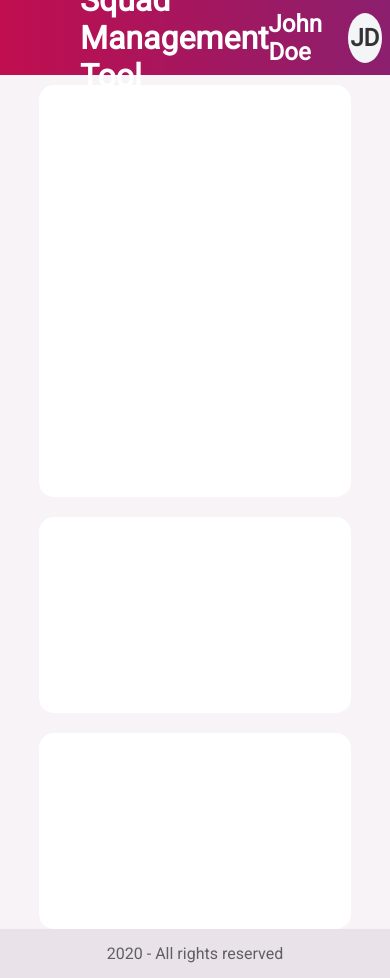
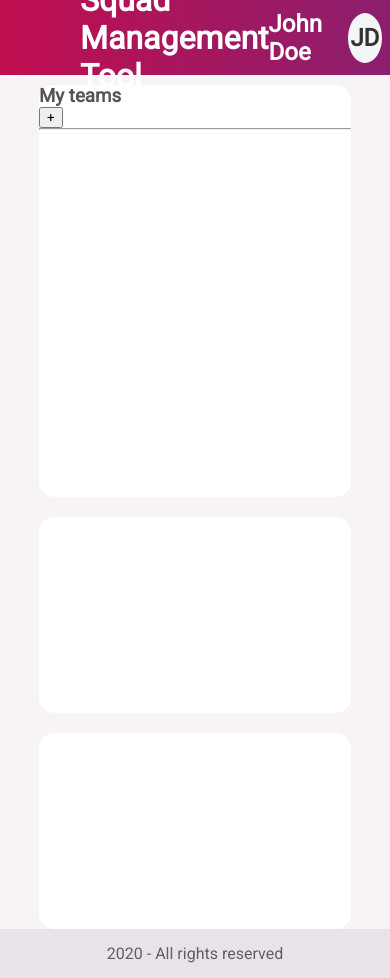
Before and after one commit to tarfao/venturus_teste, a React (Create React App) app: page / in a window 390 px wide. Built offline with nearby package versions, Linux system fonts and the light colour scheme.

Commit message:
trocando as divs por sections, e adicionando o header ao my teams

```diff
--- a/src/index.css
+++ b/src/index.css
@@ -22,20 +22,20 @@ body {
 }
 
 @media(max-width: 600px){
-  div.content{
+  section.content{
     flex-direction: column;
     height: 100%;
     width: 100%;
     margin-top: 10px;
   }
 
-  div.my-teams-container{
+  section.my-teams-container{
     width: 80%;
     height: 100%;
     margin-bottom: 20px;
   }
 
-  div.top5-most-less-picked-container{
+  section.top5-most-less-picked-container{
     width: 100%;
     height: 100%;
     display: flex;
@@ -44,13 +44,13 @@ body {
     align-items: center;
   }
 
-  div.top5-container{
+  section.top5-container{
     width: 80%;
     height: 100%;
     margin-bottom: 20px;
   }
 
-  div.moss-less-picked-container{
+  section.moss-less-picked-container{
     width: 80%;
     height: 100%;
     margin-top: 0;
--- a/src/index.js
+++ b/src/index.js
@@ -5,19 +5,25 @@ import './index.css';
 
 ReactDOM.render(
   <ContainerNavFooter>
-    <div className='content'>
-      <div className='my-teams-container'>
+    <section className='content'>
+      <section className='my-teams-container'>
+        <div className='header-my-teams'>
+          <h1>My teams</h1>
+          <button className='button-add-my-teams'>
+            +
+          </button>
+        </div>
+        <hr />
+      </section>
+      <section className='top5-most-less-picked-container'>
+        <section className='top5-container'>
 
-      </div>
-      <div className='top5-most-less-picked-container'>
-        <div className='top5-container'>
+        </section>
+        <section className='moss-less-picked-container'>
 
-        </div>
-        <div className='moss-less-picked-container'>
-
-        </div>
-      </div>
-    </div>
+        </section>
+      </section>
+    </section>
   </ContainerNavFooter>,
   document.getElementById('root')
 );
```
